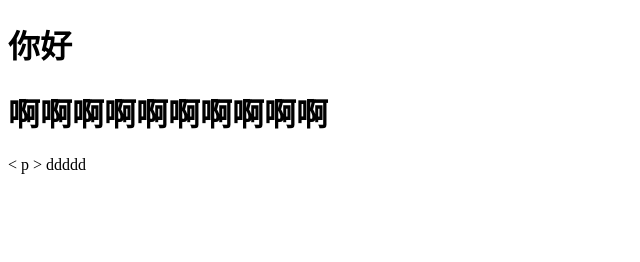
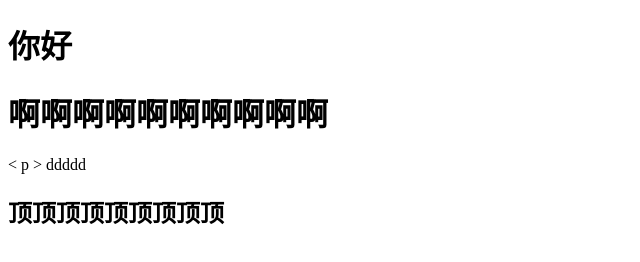
Before and after one commit to 2936723030/test0408, a plain HTML site: page index.html in a window 1280 px wide. Shown: the whole page, without its empty margins (0-640 px from the left). Drawn offline with Linux system fonts and the light colour scheme.

Commit message:
Update index.html

```diff
--- a/index.html
+++ b/index.html
@@ -8,5 +8,6 @@
 		<h1>你好</h1>
 		<h1>啊啊啊啊啊啊啊啊啊啊</h1>
 		< p > ddddd</p>
+<h2>顶顶顶顶顶顶顶顶顶</h2>
 	</ body>
 </html>
```
